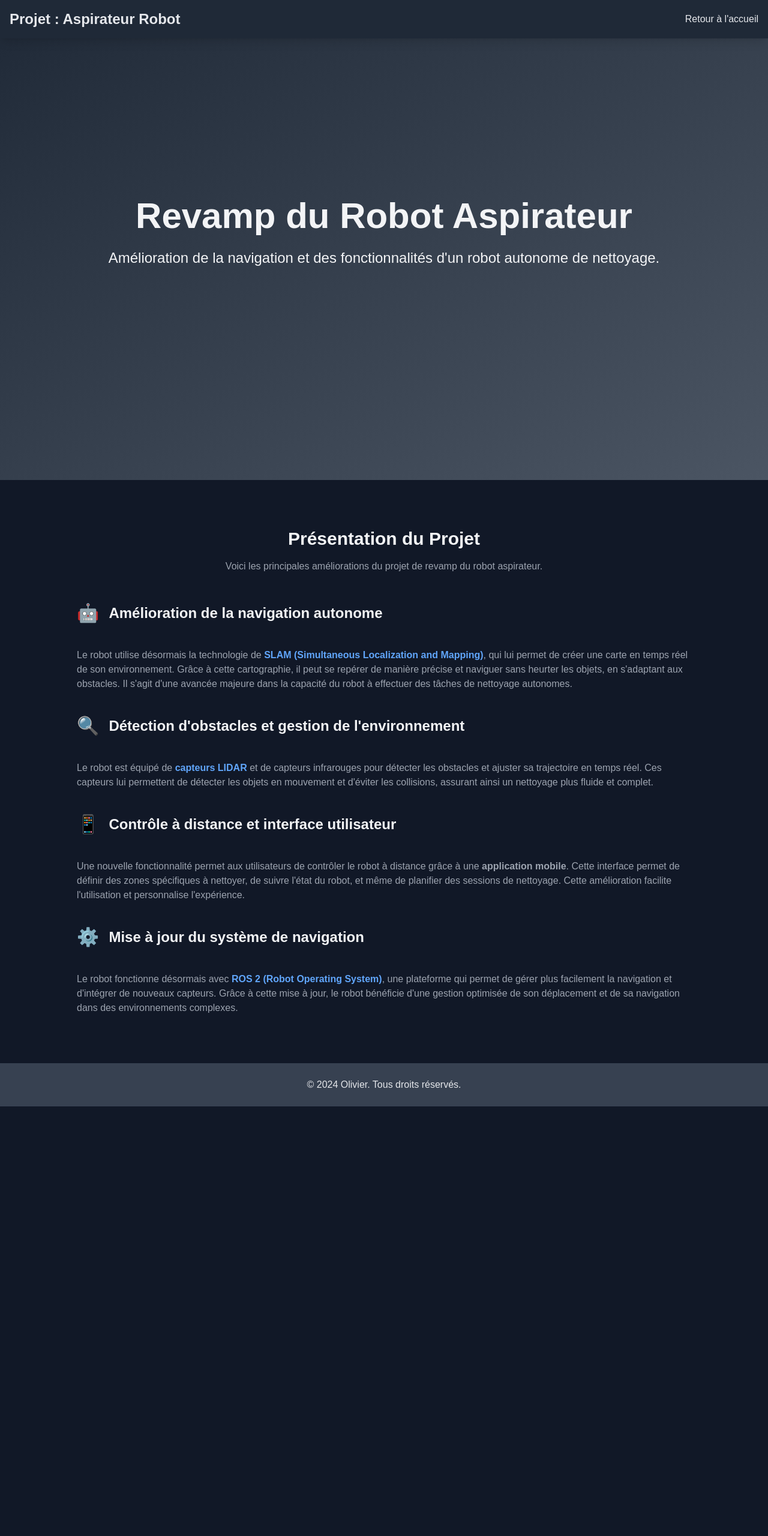
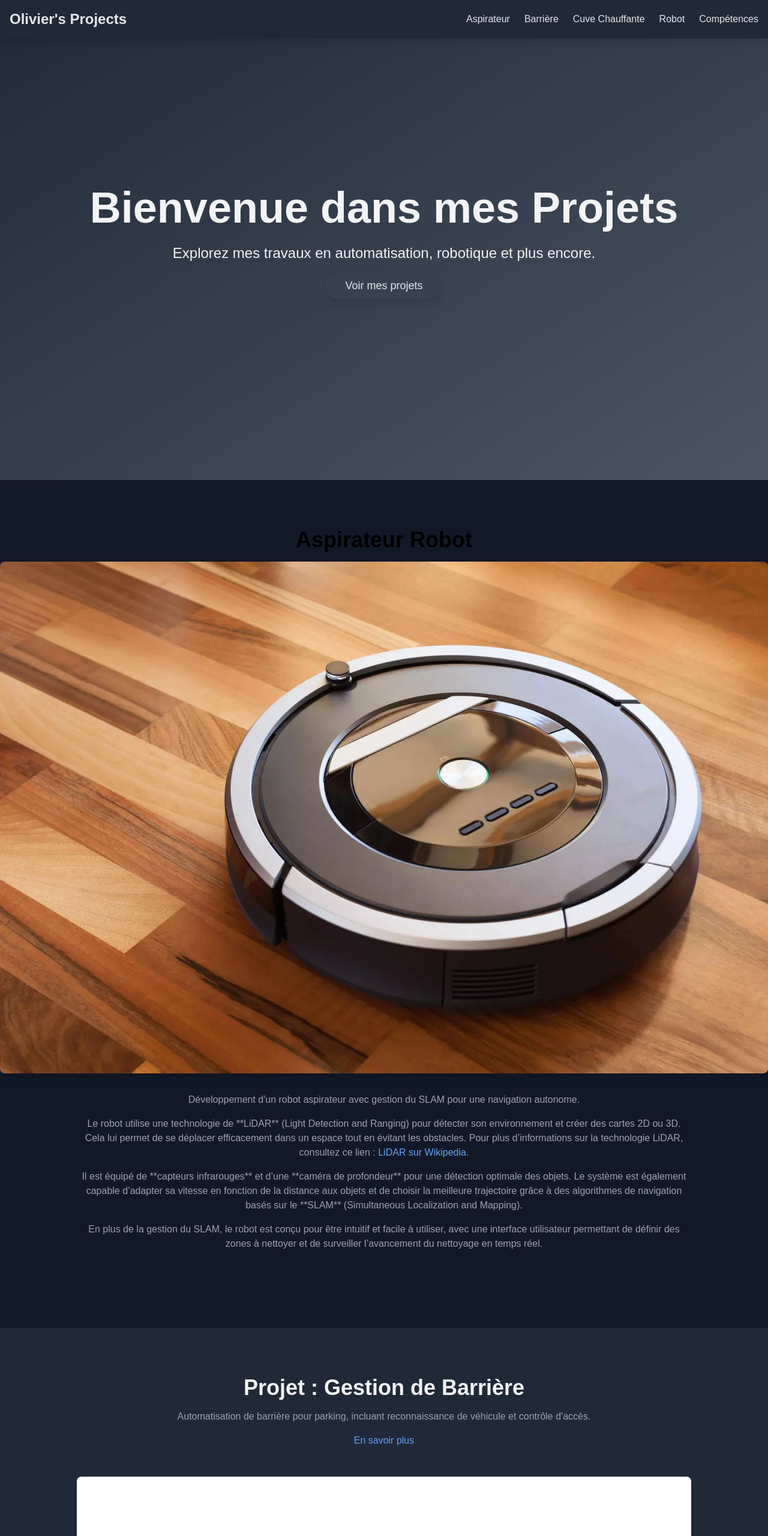
Before and after one commit to mimo24sept/SiteProjet, a plain HTML site: page aspirateur.html in a window 1280 px wide. Shown: the top 2560 px of the page at 60% size. Before the commit the page ends 1844 px from the top, so only its background shows below. Drawn offline with nearby package versions, Linux system fonts and the light colour scheme.

Commit message:
misenepage

```diff
--- a/aspirateur.html
+++ b/aspirateur.html
@@ -3,8 +3,10 @@
 <head>
     <meta charset="UTF-8">
     <meta name="viewport" content="width=device-width, initial-scale=1.0">
-    <title>Projet : Aspirateur Robot</title>
+    <title>Portfolio d'Olivier</title>
+    <!-- Import Tailwind CSS -->
     <script src="https://cdn.tailwindcss.com"></script>
+    <!-- Import AOS (Animation on Scroll) -->
     <link href="https://unpkg.com/aos@2.3.1/dist/aos.css" rel="stylesheet">
     <style>
         body {
@@ -13,13 +15,16 @@
     </style>
 </head>
 <body class="bg-gray-900 text-gray-200">
-
     <!-- Navbar -->
     <header class="bg-gray-800 text-gray-200 fixed w-full z-10 shadow-lg">
         <nav class="max-w-7xl mx-auto p-4 flex justify-between items-center">
-            <h1 class="text-2xl font-bold">Projet : Aspirateur Robot</h1>
+            <h1 class="text-2xl font-bold">Olivier's Projects</h1>
             <ul class="flex space-x-6">
-                <li><a href="#home" class="hover:text-gray-400">Retour à l'accueil</a></li>
+                <li><a href="#aspirateur" class="hover:text-gray-400">Aspirateur</a></li>
+                <li><a href="#barriere" class="hover:text-gray-400">Barrière</a></li>
+                <li><a href="#cuve" class="hover:text-gray-400">Cuve Chauffante</a></li>
+                <li><a href="#robot" class="hover:text-gray-400">Robot</a></li>
+                <li><a href="#competences" class="hover:text-gray-400">Compétences</a></li>
             </ul>
         </nav>
     </header>
@@ -27,50 +32,85 @@
     <!-- Hero Section -->
     <section id="home" class="h-screen bg-gradient-to-br from-gray-800 to-gray-600 text-gray-100 flex items-center justify-center text-center">
         <div data-aos="fade-up">
-            <h2 class="text-4xl md:text-6xl font-bold mb-6">Revamp du Robot Aspirateur</h2>
-            <p class="text-lg md:text-2xl mb-6">Amélioration de la navigation et des fonctionnalités d'un robot autonome de nettoyage.</p>
+            <h2 class="text-5xl md:text-7xl font-bold mb-6">Bienvenue dans mes Projets</h2>
+            <p class="text-lg md:text-2xl mb-6">Explorez mes travaux en automatisation, robotique et plus encore.</p>
+            <a href="#aspirateur" class="bg-gray-700 text-gray-200 py-3 px-8 rounded-full text-lg shadow-lg hover:bg-gray-600 transition-all">Voir mes projets</a>
         </div>
     </section>
 
-    <!-- Description du Projet -->
-    <section class="py-20 bg-gray-900" id="projet-aspirateur">
-        <div class="max-w-7xl mx-auto text-center" data-aos="fade-up">
-            <h2 class="text-3xl font-bold text-gray-100">Présentation du Projet</h2>
-            <p class="text-gray-400 mt-4 mb-12">Voici les principales améliorations du projet de revamp du robot aspirateur.</p>
+    <!-- Section Aspirateur -->
+    <section id="aspirateur" class="py-20 bg-gray-900">
+        <div class="max-w-7xl mx-auto text-center mb-8" data-aos="fade-up">
+            <h2 class="text-4xl font-bold text-black mb-4">Aspirateur Robot</h2> <!-- Titre en noir -->
+            <img src="images/aspirateur.jpg" alt="Robot Aspirateur" class="w-full rounded-lg shadow-lg">
         </div>
+        <div class="max-w-5xl mx-auto text-center mb-12" data-aos="fade-right">
+            <p class="text-gray-400 mt-4">Développement d'un robot aspirateur avec gestion du SLAM pour une navigation autonome.</p>
+            <p class="text-gray-400 mt-4">Le robot utilise une technologie de **LiDAR** (Light Detection and Ranging) pour détecter son environnement et créer des cartes 2D ou 3D. Cela lui permet de se déplacer efficacement dans un espace tout en évitant les obstacles. Pour plus d’informations sur la technologie LiDAR, consultez ce lien : <a href="https://fr.wikipedia.org/wiki/Lidar" class="text-blue-400 hover:underline">LiDAR sur Wikipedia</a>.</p>
+            <p class="text-gray-400 mt-4">Il est équipé de **capteurs infrarouges** et d’une **caméra de profondeur** pour une détection optimale des objets. Le système est également capable d’adapter sa vitesse en fonction de la distance aux objets et de choisir la meilleure trajectoire grâce à des algorithmes de navigation basés sur le **SLAM** (Simultaneous Localization and Mapping).</p>
+            <p class="text-gray-400 mt-4">En plus de la gestion du SLAM, le robot est conçu pour être intuitif et facile à utiliser, avec une interface utilisateur permettant de définir des zones à nettoyer et de surveiller l’avancement du nettoyage en temps réel.</p>
+        </div>
+    </section>
 
-        <div class="max-w-5xl mx-auto space-y-10 text-left">
-            <div class="flex items-center space-x-4">
-                <span class="text-3xl">🤖</span>
-                <h3 class="text-2xl font-semibold text-gray-100">Amélioration de la navigation autonome</h3>
+    <!-- Section Barrière -->
+    <section id="barriere" class="py-20 bg-gray-800">
+        <div class="max-w-7xl mx-auto text-center mb-12" data-aos="fade-left">
+            <h2 class="text-4xl font-bold text-gray-100">Projet : Gestion de Barrière</h2>
+            <p class="text-gray-400 mt-4">Automatisation de barrière pour parking, incluant reconnaissance de véhicule et contrôle d'accès.</p>
+            <a href="barriere.html" class="text-blue-400 hover:underline mt-4 block">En savoir plus</a>
+        </div>
+        <div class="max-w-5xl mx-auto text-center" data-aos="fade-up">
+            <img src="images/barriere.jpg" alt="Gestion de Barrière" class="w-full rounded-lg shadow-lg">
+        </div>
+    </section>
+
+    <!-- Section Cuve Chauffante -->
+    <section id="cuve" class="py-20 bg-gray-900">
+        <div class="max-w-7xl mx-auto text-center mb-12" data-aos="fade-right">
+            <h2 class="text-4xl font-bold text-gray-100">Projet : Cuve Chauffante</h2>
+            <p class="text-gray-400 mt-4">Système de régulation de température pour une cuve industrielle avec contrôle précis.</p>
+            <a href="cuve.html" class="text-blue-400 hover:underline mt-4 block">En savoir plus</a>
+        </div>
+        <div class="max-w-5xl mx-auto text-center" data-aos="fade-up">
+            <img src="images/cuve.jpg" alt="Cuve Chauffante" class="w-full rounded-lg shadow-lg">
+        </div>
+    </section>
+
+    <!-- Section Robot -->
+    <section id="robot" class="py-20 bg-gray-800">
+        <div class="max-w-7xl mx-auto text-center mb-12" data-aos="fade-left">
+            <h2 class="text-4xl font-bold text-gray-100">Projet : Robotique</h2>
+            <p class="text-gray-400 mt-4">Création d'un robot multifonctionnel avec navigation autonome et fonctionnalités avancées.</p>
+            <a href="robot.html" class="text-blue-400 hover:underline mt-4 block">En savoir plus</a>
+        </div>
+        <div class="max-w-5xl mx-auto text-center" data-aos="fade-up">
+            <img src="images/robot.jpg" alt="Robot" class="w-full rounded-lg shadow-lg">
+        </div>
+    </section>
+
+    <!-- Section Compétences -->
+    <section id="competences" class="py-20 bg-gray-900">
+        <div class="max-w-7xl mx-auto text-center mb-12" data-aos="fade-up">
+            <h2 class="text-4xl font-bold text-gray-100">Compétences Acquises</h2>
+            <p class="text-gray-400 mt-4">Voici un aperçu des compétences que j'ai développées au cours de mes projets :</p>
+        </div>
+        <div class="max-w-5xl mx-auto grid grid-cols-1 md:grid-cols-2 gap-8 text-center">
+            <div class="p-6 bg-gray-800 rounded-lg shadow-lg" data-aos="fade-up">
+                <h3 class="text-2xl font-bold text-gray-100">Programmation</h3>
+                <p class="text-gray-400 mt-2">Python, C++, ROS 2, gestion de microcontrôleurs.</p>
             </div>
-            <p class="text-gray-400">
-                Le robot utilise désormais la technologie de <strong><a href="https://fr.wikipedia.org/wiki/SLAM" class="text-blue-400 hover:underline">SLAM (Simultaneous Localization and Mapping)</a></strong>, qui lui permet de créer une carte en temps réel de son environnement. Grâce à cette cartographie, il peut se repérer de manière précise et naviguer sans heurter les objets, en s'adaptant aux obstacles. Il s'agit d'une avancée majeure dans la capacité du robot à effectuer des tâches de nettoyage autonomes.
-            </p>
-
-            <div class="flex items-center space-x-4">
-                <span class="text-3xl">🔍</span>
-                <h3 class="text-2xl font-semibold text-gray-100">Détection d'obstacles et gestion de l'environnement</h3>
+            <div class="p-6 bg-gray-800 rounded-lg shadow-lg" data-aos="fade-up">
+                <h3 class="text-2xl font-bold text-gray-100">Électronique</h3>
+                <p class="text-gray-400 mt-2">Conception et régulation de circuits, capteurs, actionneurs.</p>
             </div>
-            <p class="text-gray-400">
-                Le robot est équipé de <strong><a href="https://fr.wikipedia.org/wiki/Lidar" class="text-blue-400 hover:underline">capteurs LIDAR</a></strong> et de capteurs infrarouges pour détecter les obstacles et ajuster sa trajectoire en temps réel. Ces capteurs lui permettent de détecter les objets en mouvement et d'éviter les collisions, assurant ainsi un nettoyage plus fluide et complet.
-            </p>
-
-            <div class="flex items-center space-x-4">
-                <span class="text-3xl">📱</span>
-                <h3 class="text-2xl font-semibold text-gray-100">Contrôle à distance et interface utilisateur</h3>
+            <div class="p-6 bg-gray-800 rounded-lg shadow-lg" data-aos="fade-up">
+                <h3 class="text-2xl font-bold text-gray-100">Automatisation</h3>
+                <p class="text-gray-400 mt-2">Automates programmables, contrôle de processus industriels.</p>
             </div>
-            <p class="text-gray-400">
-                Une nouvelle fonctionnalité permet aux utilisateurs de contrôler le robot à distance grâce à une <strong>application mobile</strong>. Cette interface permet de définir des zones spécifiques à nettoyer, de suivre l'état du robot, et même de planifier des sessions de nettoyage. Cette amélioration facilite l'utilisation et personnalise l'expérience.
-            </p>
-
-            <div class="flex items-center space-x-4">
-                <span class="text-3xl">⚙️</span>
-                <h3 class="text-2xl font-semibold text-gray-100">Mise à jour du système de navigation</h3>
+            <div class="p-6 bg-gray-800 rounded-lg shadow-lg" data-aos="fade-up">
+                <h3 class="text-2xl font-bold text-gray-100">Gestion de Projet</h3>
+                <p class="text-gray-400 mt-2">Travail en équipe, planification et documentation.</p>
             </div>
-            <p class="text-gray-400">
-                Le robot fonctionne désormais avec <strong><a href="https://fr.wikipedia.org/wiki/Robot_Operating_System" class="text-blue-400 hover:underline">ROS 2 (Robot Operating System)</a></strong>, une plateforme qui permet de gérer plus facilement la navigation et d'intégrer de nouveaux capteurs. Grâce à cette mise à jour, le robot bénéficie d'une gestion optimisée de son déplacement et de sa navigation dans des environnements complexes.
-            </p>
         </div>
     </section>
 
```
